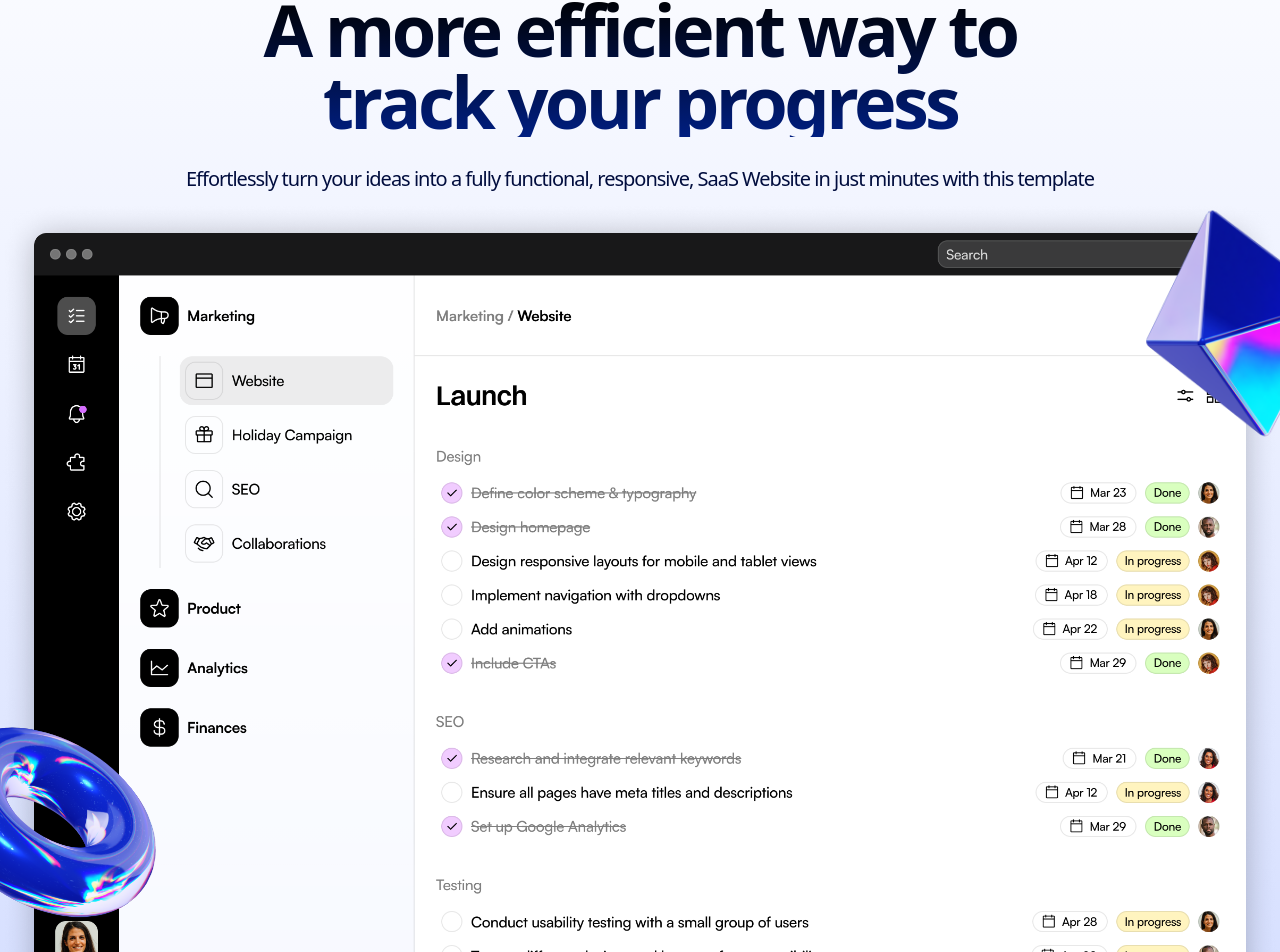
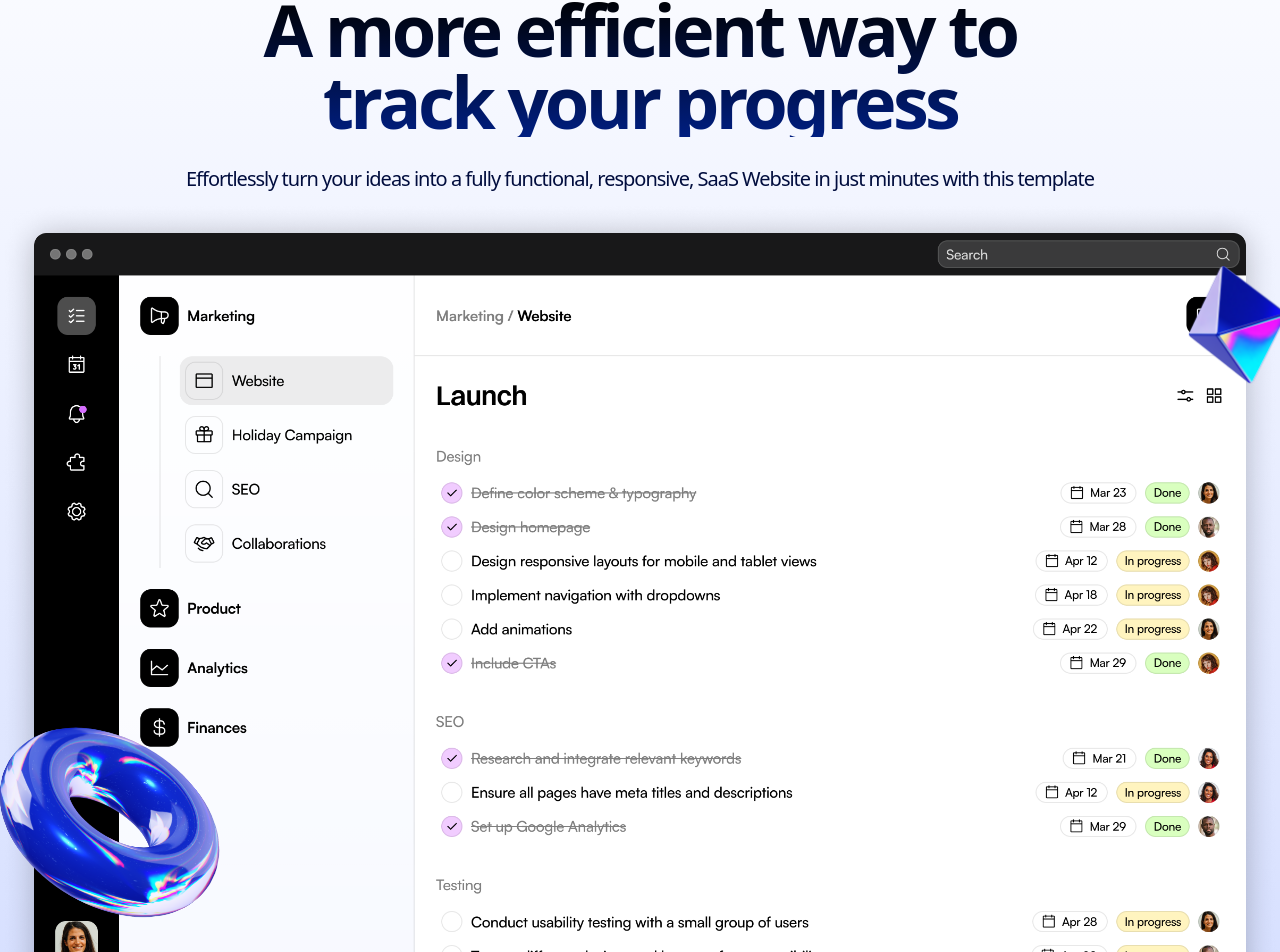
Before and after one commit to Vikash-thak12/SaasApp, a Next.js app: page / in a window 1280 px wide. Shown: the part 1035-1987 px from the top of the page. Built offline with nearby package versions, Linux system fonts and the light colour scheme.

Commit message:
Minor changes

```diff
--- a/components/LogoTicker.tsx
+++ b/components/LogoTicker.tsx
@@ -13,7 +13,7 @@ const LogoTicker = () => {
         translateX: "-50%",
       }}
       transition={{
-        duration: 5,
+        duration: 10,
         repeat: Infinity,
         repeatType: "loop",
         ease: "linear"
--- a/components/ProductPage.tsx
+++ b/components/ProductPage.tsx
@@ -1,5 +1,7 @@
+'use client'
 import Image from 'next/image'
 import React from 'react'
+import { motion } from 'framer-motion'
 
 const ProductPage = () => {
     return (
@@ -20,19 +22,37 @@ const ProductPage = () => {
                         width={1500}
                         height={200}
                     />
-                    <Image
+                    <motion.img
                         src={"/assets/pyramid.png"}
                         alt='Product Image'
                         width={250}
                         height={200}
                         className='hidden md:block  absolute md:-right-32 md:top-0 lg:-right-20 lg:top-0'
+                        animate={{
+                            scale: [0.5, 1.5]
+                        }}
+                        transition={{
+                            duration: 3,
+                            repeat: Infinity,
+                            repeatType: 'mirror',
+                            ease: "easeInOut"
+                        }}
                     />
-                    <Image
+                    <motion.img
                         src={"/assets/tube.png"}
                         alt='Product Image'
                         width={250}
                         height={200}
                         className='hidden md:block absolute md:-left-32 md:bottom-0 lg:-left-20 lg:bottom-20'
+                        animate={{
+                            translateX: [-70, 70],
+                        }}
+                        transition={{
+                            duration: 2,
+                            repeat: Infinity,
+                            repeatType: "mirror",
+                            ease: "easeInOut"
+                        }}
                     />
                 </div>
             </div>
```
Also changed, not shown: components/Hero.tsx (+0 -8 lines).
